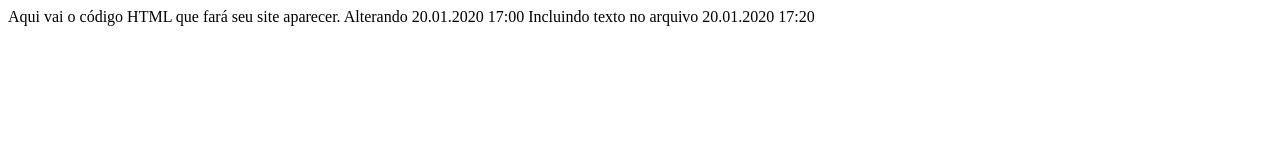
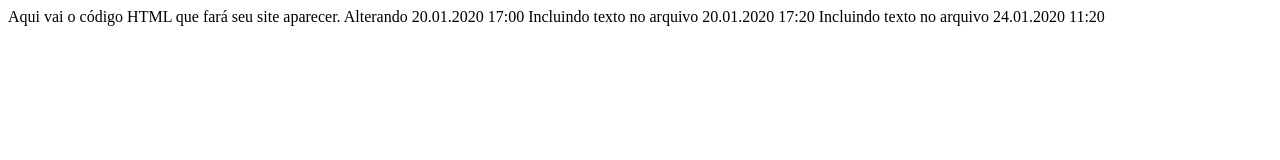
Before and after one commit to MarcosAntonio5/Teste, a plain HTML site: page index.html in a window 1280 px wide. Drawn offline with Linux system fonts and the light colour scheme.

Commit message:
Modificando o index.html

```diff
--- a/index.html
+++ b/index.html
@@ -9,5 +9,7 @@
 
     Alterando 20.01.2020 17:00
     Incluindo texto no arquivo 20.01.2020 17:20
+
+    Incluindo texto no arquivo 24.01.2020 11:20
   </body>
 </html>
```
